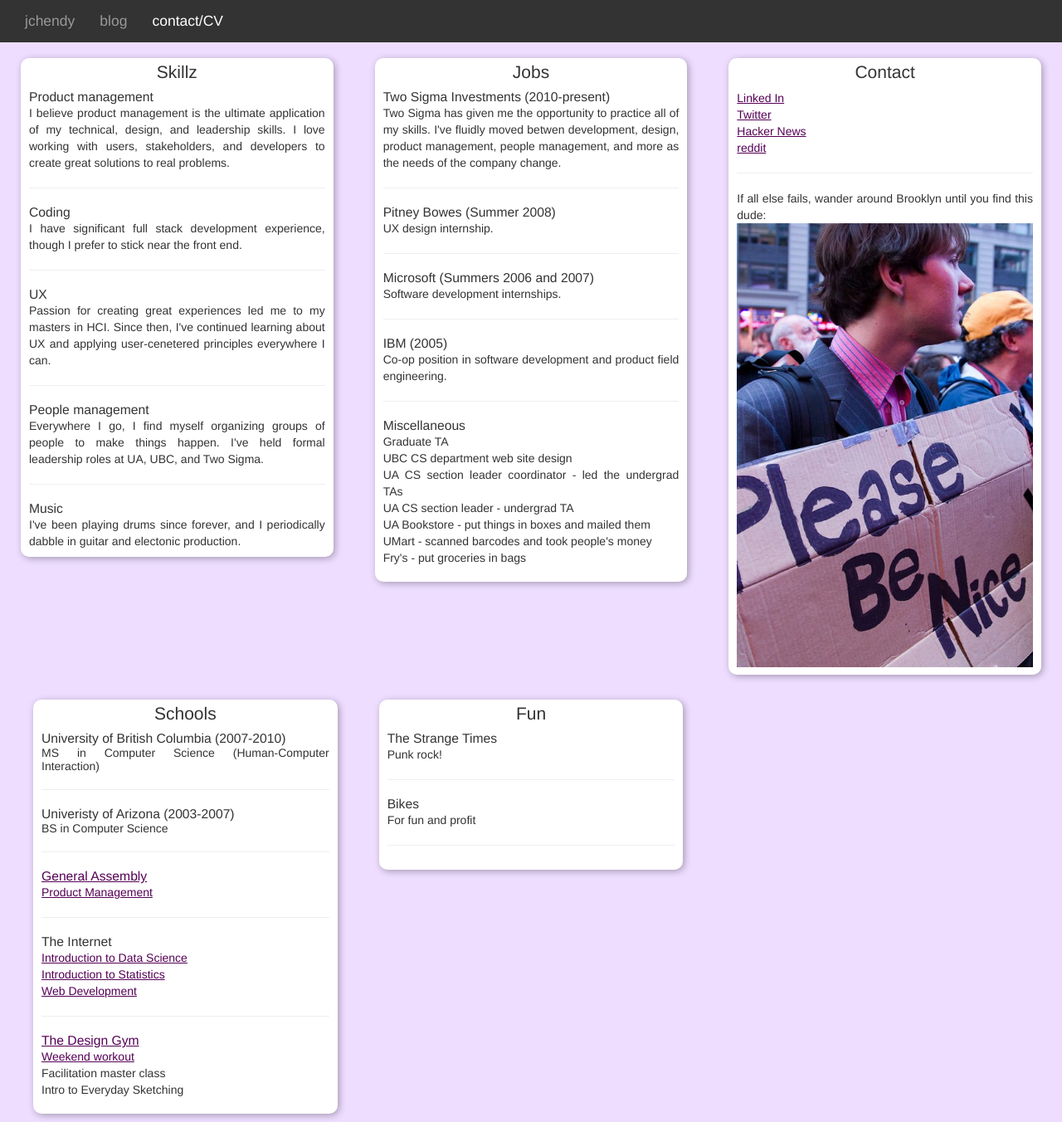
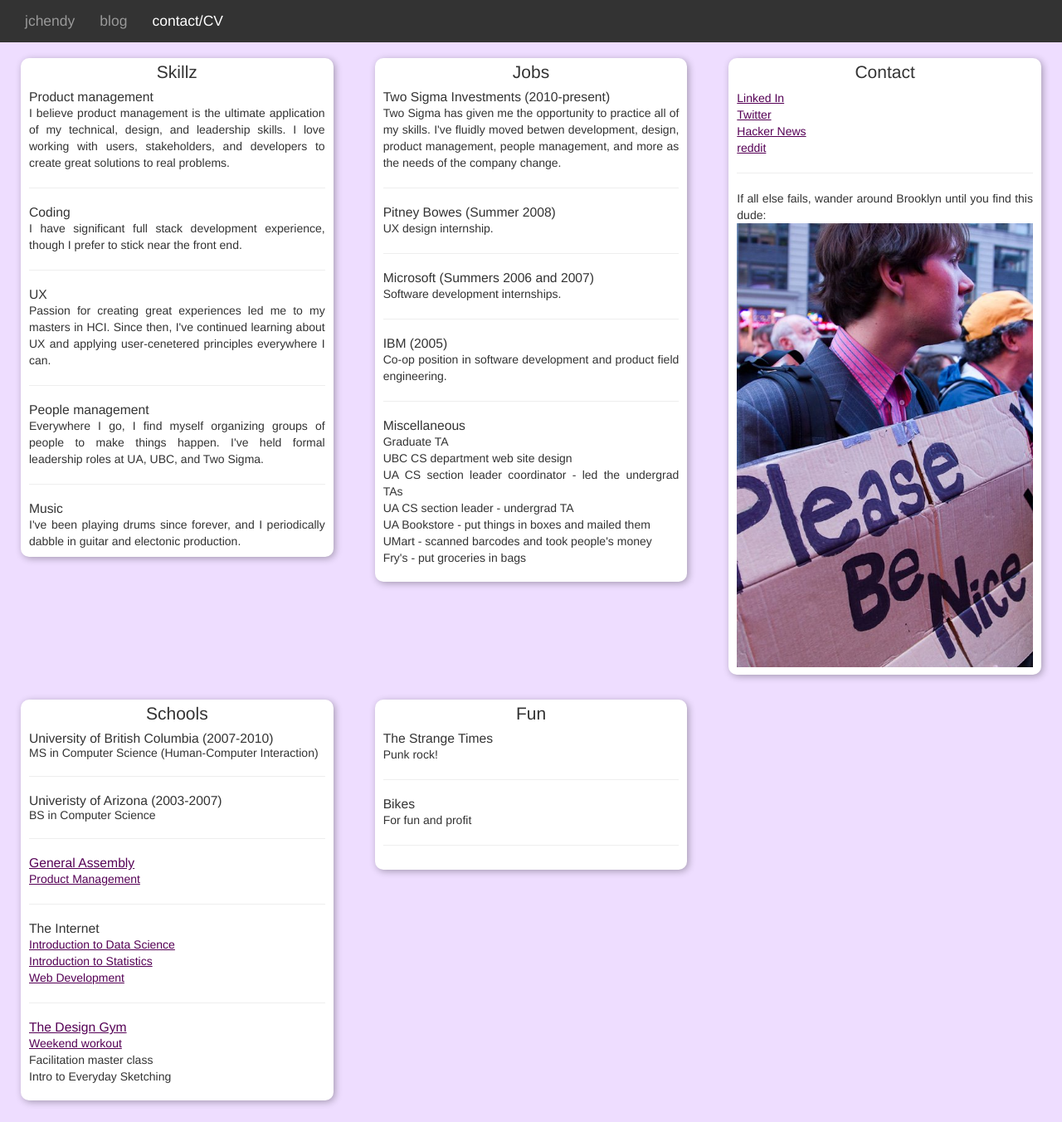
Before and after one commit to jchendy/jchendy.github.io, a Jekyll site: the page built from about.html, in a window 1280 px wide and 1352 px high. Shown: the whole window at 83% size. Built offline with Jekyll 4.4.1, drawn with Linux system fonts in a browser that asks for light colours; nearby versions of some CDN libraries.

Commit message:
fix js bug

```diff
--- a/_layouts/default.html
+++ b/_layouts/default.html
@@ -33,14 +33,19 @@
                 });
             }
 
-            //Keep all blocks in a row the same height. Code from: http://stackoverflow.com/questions/9143971/using-twitter-bootstrap-2-0-how-to-make-equal-column-heights
+            //Keep all blocks in a row the same height. Modified code from: http://stackoverflow.com/questions/9143971/using-twitter-bootstrap-2-0-how-to-make-equal-column-heights
             function alignBoxes() {
                 $('.block').height('auto');
                 $('.block').height(function () {
-                    var h = _.max($(this).closest('.row').find('.block'), function (elem, index, list) {
-                        return $(elem).height();
+
+                    var height = 0;
+                    _.each($(this).closest('.row').find('.block'), function (e) {
+                        if($(e).height() > height) {
+                            height = $(e).height();
+                        }
                     });
-                    return $(h).height();
+
+                    return height;
                 });
             }
 
--- a/about.html
+++ b/about.html
@@ -92,7 +92,7 @@
         </div>
     </div>
 
-    <div class="row-fluid">
+    <div class="row">
         <div class="col-sm-4">
             <div class="block nolist">
                 <div class="top">
```
Also changed, not shown: other parts of _layouts/default.html (+0 -2 lines).
